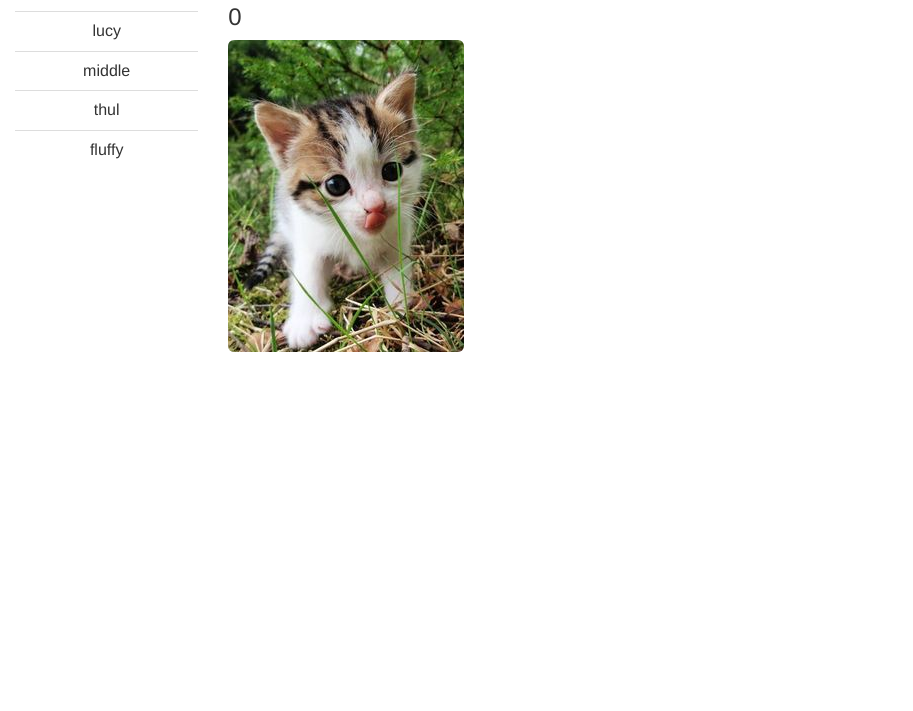
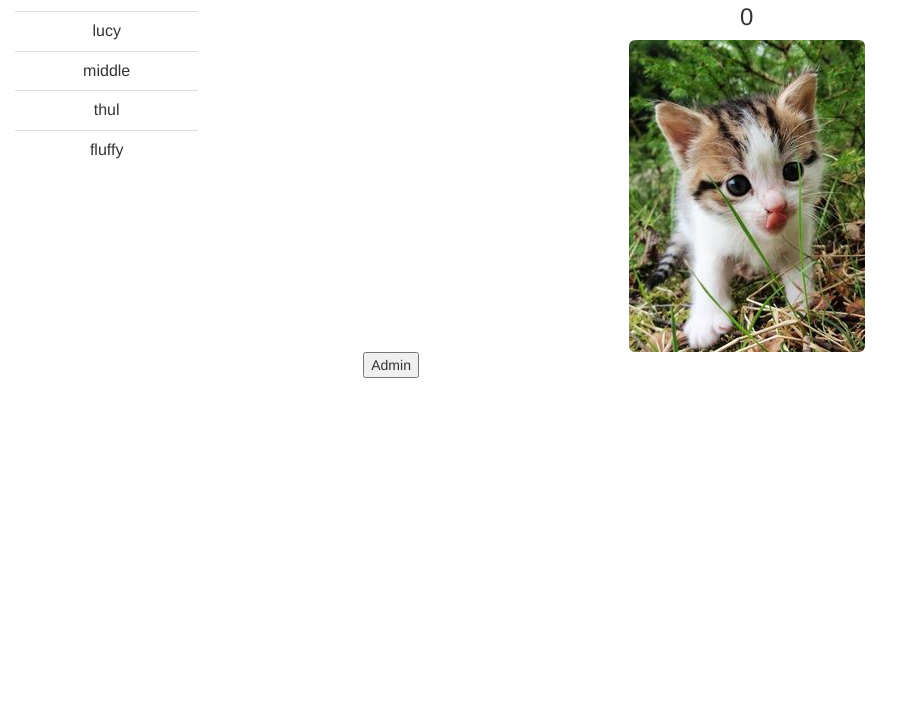
Before and after one commit to milindhg/jsdev, a plain HTML site: page Udacity - JS_DesignPatterns/CatClicker-MVC/home.html in a window 1280 px wide. Shown: the part 89-800 px from the top of the page, without its empty margins (0-913 px from the left). Drawn offline with nearby package versions, Linux system fonts and the light colour scheme.

Commit message:
changes added for the last requirement of the JS Design Pattern assignment of udacity

```diff
--- a/Udacity - JS_DesignPatterns/CatClicker-MVC/home.html
+++ b/Udacity - JS_DesignPatterns/CatClicker-MVC/home.html
@@ -1,38 +1,59 @@
 <html>
 
 <head>
-        <title>The Cat Clicker Project </title>
+<title>The Cat Clicker Project</title>
 <!-- Latest compiled and minified CSS -->
-        <link rel="stylesheet" href="https://maxcdn.bootstrapcdn.com/bootstrap/3.3.7/css/bootstrap.min.css" integrity="sha384-BVYiiSIFeK1dGmJRAkycuHAHRg32OmUcww7on3RYdg4Va+PmSTsz/K68vbdEjh4u" crossorigin="anonymous">
+<link rel="stylesheet"
+	href="https://maxcdn.bootstrapcdn.com/bootstrap/3.3.7/css/bootstrap.min.css"
+	integrity="sha384-BVYiiSIFeK1dGmJRAkycuHAHRg32OmUcww7on3RYdg4Va+PmSTsz/K68vbdEjh4u"
+	crossorigin="anonymous">
 <!-- Optional theme -->
-        <link rel="stylesheet" href="https://maxcdn.bootstrapcdn.com/bootstrap/3.3.7/css/bootstrap-theme.min.css" integrity="sha384-rHyoN1iRsVXV4nD0JutlnGaslCJuC7uwjduW9SVrLvRYooPp2bWYgmgJQIXwl/Sp" crossorigin="anonymous">
+<link rel="stylesheet"
+	href="https://maxcdn.bootstrapcdn.com/bootstrap/3.3.7/css/bootstrap-theme.min.css"
+	integrity="sha384-rHyoN1iRsVXV4nD0JutlnGaslCJuC7uwjduW9SVrLvRYooPp2bWYgmgJQIXwl/Sp"
+	crossorigin="anonymous">
 </head>
 
 <body>
 	<div class='container-fluid center-block'>
 		<div class="row">
-                <div class="col-md-2" "col-xs-12">
+			<div class="col-md-2""col-xs-12">
 				Cat Listing Area
 				<table id="cat-list" class="table table-hover table-responsive">
 				</table>
 			</div>
-                <div id="cat" class="col-md-8 col-xs-12 center-block">
+			<div id="cat" class="col-md-10 col-xs-12 center-block">
 				Cat Display Area
 				<div class="row">
 					<div class="col-md-12 col-xs-12 center-block">
-                            <h2 id="cat-name">Fluffy</h2>
-                            <h3 id="cat-count">Click Count: </h3>
+						<h2 id="cat-name" align="center">Fluffy</h2>
+						<h3 id="cat-count" align="center">Click Count:</h3>
+					</div>
+				</div>
+				<div class="row" align="center">
+					<div class="col-md-12 col-xs-12">
+						<img src="" class="img-responsive img-rounded center-block"
+							alt="cute cat" id="cat-image" />
 					</div>
 				</div>
 				<div class="row">
-                        <div class="col-md-12 col-xs-12 center-block">
-                            <img src="" class="img-responsive img-rounded" alt="cute cat" id="cat-image" />
+					<div class="col-md-4 col-xs-12" align="center">
+						<input id="admin-button" class="center-block" type="button"
+							value="Admin" />
+					</div>
+					<div class="col-md-8 col-xs-12" align="center">
+						<form id="admin-form">
+							<label>Name: </label> <input id="name-field" value="" /> <label>Click
+								Count: </label> <input id="click-cnt-field" value="" /> <br /> <input
+								id="save-button" type="button" value="Save" />
+						</form>
 					</div>
 				</div>
 			</div>
 		</div>
 	</div>
 	<script type="text/javascript" src="scripts\app.js">
+
     </script>
 </body>
 
--- a/Udacity - JS_DesignPatterns/CatClicker-MVC/scripts/app.js
+++ b/Udacity - JS_DesignPatterns/CatClicker-MVC/scripts/app.js
@@ -1,102 +1,117 @@
-/*============================ Model ============================*/
+/* ============================ Model ============================ */
 
 var model = {
-	currentCat: null,
+    currentCat : null,
+    adminMode : false,
 
-	storageCats: [ {
-		name: 'kitty',
-		cnt: 0
+    storageCats : [ {
+	name : 'kitty',
+	cnt : 0
     }, {
-		name: 'serious',
-		cnt: 0
+	name : 'serious',
+	cnt : 0
     }, {
-		name: 'lucy',
-		cnt: 0
+	name : 'lucy',
+	cnt : 0
     }, {
-		name: 'middle',
-		cnt: 0
+	name : 'middle',
+	cnt : 0
     }, {
-		name: 'thul',
-		cnt: 0
+	name : 'thul',
+	cnt : 0
     }, {
-		name: 'fluffy',
-		cnt: 0
+	name : 'fluffy',
+	cnt : 0
     } ],
 
-	init: function () {
-		if ( !localStorage.cats ) {
-			localStorage.cats = JSON.stringify( this.storageCats );
+    init : function() {
+	if (!localStorage.cats) {
+	    localStorage.cats = JSON.stringify(this.storageCats);
 	} else {
-			this.storageCats = JSON.parse( localStorage.cats );
+	    this.storageCats = JSON.parse(localStorage.cats);
 	}
     },
 
-	getStorageCats: function () {
+    getStorageCats : function() {
 	return this.storageCats;
     },
 
-	updateStorageCats: function () {
-		if ( this.currentCat ) {
-			this.storageCats[ this.findCatIndex( this.currentCat.name ) ] = this.currentCat;
+    updateStorageCats : function() {
+	if (this.currentCat) {
+	    this.storageCats[this.findCatIndex(this.currentCat.name)] = this.currentCat;
 	}
-		localStorage.cats = JSON.stringify( this.storageCats );
+	localStorage.cats = JSON.stringify(this.storageCats);
     },
 
-	findCatIndex: function ( cat ) {
-		for ( var index in this.storageCats ) {
-			if ( this.storageCats[ index ].name === cat )
+    findCatIndex : function(cat) {
+	for ( var index in this.storageCats) {
+	    if (this.storageCats[index].name === cat)
 		return index;
 	}
     }
 };
 
-/*============================ Controller ============================*/
+/* ============================ Controller ============================ */
 
 var controller = {
-	init: function () {
+    init : function() {
 	model.init();
-		model.currentCat = model.storageCats[ 0 ];
+	model.currentCat = model.storageCats[0];
 	catListView.init();
 	catView.init();
+	adminView.init();
     },
 
-	getCurrentCat: function () {
+    getCurrentCat : function() {
 	return model.currentCat;
     },
 
-	getCats: function () {
+    getCats : function() {
 	return model.getStorageCats();
     },
 
-	setCurrentCat: function ( cat ) {
+    setCurrentCat : function(cat) {
 	model.currentCat = cat;
     },
 
-	incrementCounter: function () {
+    incrementCounter : function() {
 	model.currentCat.cnt++;
 	model.updateStorageCats();
 	catView.render();
+	adminView.render();
+    },
+
+    toggleAdminView : function() {
+	model.adminMode ? model.adminMode = false : model.adminMode = true;
+	adminView.toggleAdminForm(model.adminMode);
+    },
+
+    saveAdminView : function(cat, newcnt) {
+	cat.cnt = newcnt;
+	this.setCurrentCat(cat);
+	model.updateStorageCats();
+	catView.render();
+	adminView.render();
     }
 };
 
-
-/*============================ View ============================*/
+/* ============================ View ============================ */
 
 var catView = {
-	init: function () {
-		this.catElem = document.getElementById( 'cat' );
-		this.catNameElem = document.getElementById( 'cat-name' );
-		this.catImageElem = document.getElementById( 'cat-image' );
-		this.catCountElem = document.getElementById( 'cat-count' );
+    init : function() {
+	this.catElem = document.getElementById('cat');
+	this.catNameElem = document.getElementById('cat-name');
+	this.catImageElem = document.getElementById('cat-image');
+	this.catCountElem = document.getElementById('cat-count');
 
-		this.catImageElem.addEventListener( 'click', function ( e ) {
+	this.catImageElem.addEventListener('click', function(e) {
 	    controller.incrementCounter();
-		} );
+	});
 
 	this.render();
     },
 
-	render: function () {
+    render : function() {
 	var currentCat = controller.getCurrentCat();
 	this.catCountElem.textContent = currentCat.cnt;
 	this.catNameElem.textContent = currentCat.name;
@@ -105,31 +120,80 @@ var catView = {
 };
 
 var catListView = {
-	init: function () {
-		this.catListElem = document.getElementById( 'cat-list' );
+    init : function() {
+	this.catListElem = document.getElementById('cat-list');
 	this.render();
     },
 
-	render: function () {
+    render : function() {
 	var cats = controller.getCats();
 	var catItemTemplStart = '<div class="text-center">';
 	var catItemTemplEnd = '</div>';
-		for ( var index in cats ) {
+	for ( var index in cats) {
 	    var row = this.catListElem.insertRow();
-			row.id = cats[ index ].name;
+	    row.id = cats[index].name;
 	    var cell = row.insertCell();
-			cell.innerHTML = catItemTemplStart + cats[ index ].name + catItemTemplEnd;
-			/*cell = row.insertCell();
-			cell.innerHTML = cats[ index ].cnt;
-			cell.id = cats[ index ].name + '-cnt';*/
-			row.addEventListener( 'click', ( function ( cat ) {
-				return function () {
-					controller.setCurrentCat( cat );
+	    cell.innerHTML = catItemTemplStart + cats[index].name
+		    + catItemTemplEnd;
+	    /*
+	     * cell = row.insertCell(); cell.innerHTML = cats[ index ].cnt; cell.id = cats[ index
+	     * ].name + '-cnt';
+	     */
+	    row.addEventListener('click', (function(cat) {
+		return function() {
+		    controller.setCurrentCat(cat);
 		    catView.render();
+		    adminView.render();
 		};
-			} )( cats[ index ] ) );
+	    })(cats[index]));
 	}
     }
 };
 
+var adminView = {
+    init : function() {
+	this.adminForm = document.getElementById('admin-form');
+	this.adminButton = document.getElementById('admin-button');
+	this.saveButton = document.getElementById('save-button');
+	this.nameField = document.getElementById('name-field');
+	this.clickCntField = document.getElementById('click-cnt-field');
+	this.toggleAdminForm(false);
+	this.adminButton.addEventListener('click', (function() {
+	    return function() {
+		controller.toggleAdminView();
+	    };
+	})());
+	this.saveButton.addEventListener('click', (function() {
+	    return function() {
+		controller.saveAdminView(controller.getCurrentCat(),
+			adminView.clickCntField.value);
+	    }
+	})(this.currCat));
+	this.nameField.addEventListener('change', (function() {
+	    return function(cat) {
+		cat.name = nameField.value;
+	    }
+	})(model.currentCat));
+	this.render();
+    },
+
+    render : function() {
+	var currCat = controller.getCurrentCat();
+	this.nameField.value = currCat.name;
+	this.clickCntField.value = currCat.cnt;
+    },
+
+    toggleAdminForm : function(flag) {
+	flag ? this.renderAdminForm() : this.closeAdminForm();
+    },
+
+    renderAdminForm : function() {
+	this.adminForm.style.display = 'block';
+    },
+
+    closeAdminForm : function() {
+	this.adminForm.style.display = 'none';
+    }
+}
+
 controller.init();
```
Lines whose indentation alone changed are shown as unchanged.
